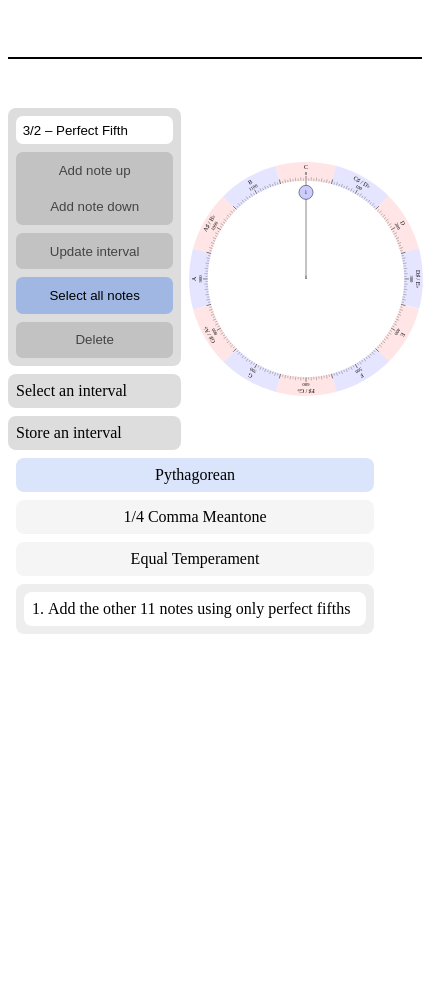
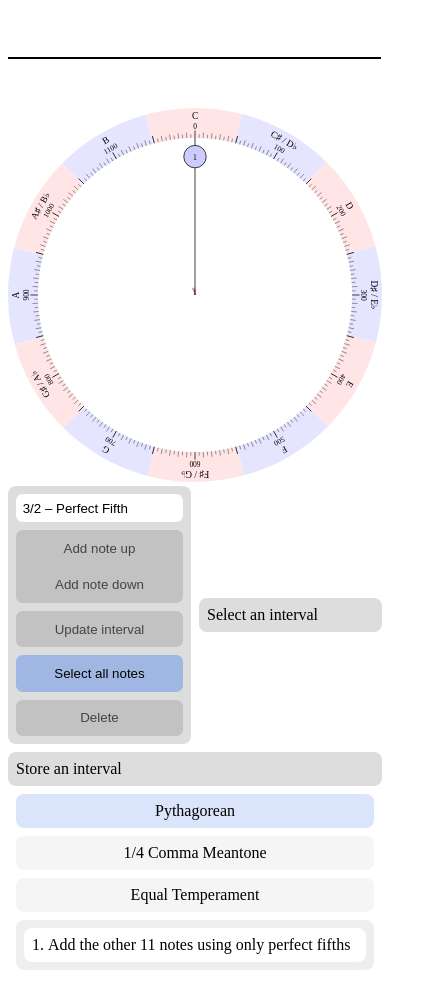
Before and after one commit to pkb-pmj/tuning-sveltekit-hackathon, a SvelteKit app: page /circle in a window 390 px wide. Shown: the top 1008 px of the page, 423 px wide, since content can reach past the window. Before the commit the page ends 844 px from the top, so only its background shows below. Built offline with nearby package versions, Linux system fonts and the light colour scheme.

Commit message:
💄 a bit better responsive layout

```diff
--- a/src/lib/ChromaticCircle.svelte
+++ b/src/lib/ChromaticCircle.svelte
@@ -6,9 +6,7 @@
 	import type { Interval } from './interval';
 	import type { IntervalTree, Node } from './intervalTree';
 	import { keyLabelsEn, type KeyboardStore } from './keyboard';
-	import Waveform from './Waveform.svelte';
 	import IntervalArc from './IntervalArc.svelte';
-	import Toolbar from './Toolbar.svelte';
 	import { AppHistory } from './history';
 	import { getContext } from 'svelte';
 
@@ -62,9 +60,6 @@
 </script>
 
 <svelte:window on:keydown={onKeyDown} />
-<Waveform {frequencies} />
-<div class="wrapper">
-	<Toolbar />
 <!-- svelte-ignore a11y-click-events-have-key-events -->
 <svg xmlns="http://www.w3.org/2000/svg" viewBox="-100 -100 200 200" on:click={unselect}>
 	<g>
@@ -88,21 +83,18 @@
 		{/each}
 	</g>
 </svg>
-</div>
 
 <style>
-	.wrapper {
-		display: flex;
-		flex-flow: row nowrap;
-		align-items: stretch;
-		gap: 0.5em;
-	}
 	svg {
 		min-width: 60vmin;
-		min-height: 60vmin;
 		max-height: 100%;
 		aspect-ratio: 1;
 		user-select: none;
+	}
+	@media (min-aspect-ratio: 1/1) {
+		svg {
+			min-height: calc(100vh - 100px - 2em);
+		}
 	}
 	g.playing {
 		--color: red;
--- a/src/lib/Toolbar.svelte
+++ b/src/lib/Toolbar.svelte
@@ -85,7 +85,6 @@
 </script>
 
 <svelte:window on:keydown={onKeyDown} />
-<div class="toolbar">
 <div class="panel">
 	<select bind:value={intervalIndex}>
 		{#each pureIntervals.slice(1, -1) as pure, i}
@@ -135,17 +134,10 @@
 		<span>Store an interval</span>
 	{/if}
 </div>
-</div>
 
 <style>
-	.toolbar {
-		display: flex;
-		flex-flow: column nowrap;
-		justify-content: center;
-		align-items: stretch;
-		gap: 0.5em;
-	}
 	.panel {
+		flex: 1 0 10em;
 		display: flex;
 		flex-flow: column nowrap;
 		justify-content: space-between;
--- a/src/routes/circle/+page.svelte
+++ b/src/routes/circle/+page.svelte
@@ -1,9 +1,11 @@
 <script lang="ts">
 	import ChromaticCircle from '$lib/ChromaticCircle.svelte';
+	import Waveform from '$lib/Waveform.svelte';
 	import { createActiveStores } from '$lib/activeStores';
 	import Tabs from '$lib/guide/Tabs.svelte';
 	import { intervalTree } from '$lib/intervalTree';
 	import { keyboardStore } from '$lib/keyboard';
+	import Toolbar from '$lib/Toolbar.svelte';
 	import { setContext } from 'svelte';
 
 	const tree = intervalTree();
@@ -30,12 +32,18 @@
 	setContext('frequencies', frequencies);
 </script>
 
+<Waveform {frequencies} />
 <div class="wrapper">
 	<div class="circle">
 		<ChromaticCircle {tree} {keyboard} />
 	</div>
-	<div class="list">
-		<Tabs {tree} {root} />
+	<div class="right">
+		<div class="toolbar">
+			<Toolbar />
+		</div>
+		<div class="list">
+			<Tabs {tree} {root} />
+		</div>
 	</div>
 </div>
 
@@ -50,8 +58,22 @@
 		flex: 2;
 		max-height: 100%;
 	}
+	.right {
+		flex: 3 3 fit-content;
+		display: flex;
+		flex-flow: column nowrap;
+		justify-content: stretch;
+		align-items: stretch;
+	}
+	.toolbar {
+		display: flex;
+		flex-flow: row wrap;
+		justify-content: center;
+		align-items: center;
+		gap: 0.5em;
+	}
 	.list {
-		flex: 1;
+		flex: 1 0 15em;
 		padding: 0.5em;
 		--hue: 0;
 		--saturation: 0%;
```
Lines whose indentation alone changed are shown as unchanged.
